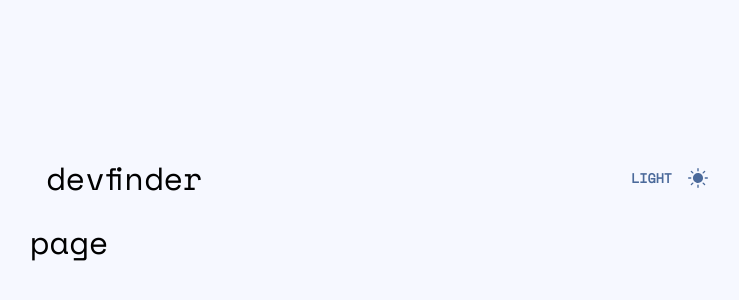
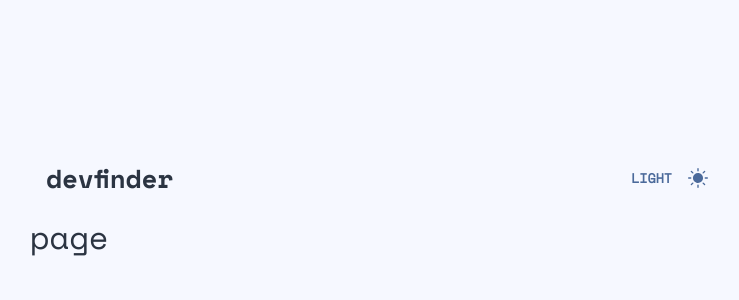
Before and after one commit to frnrx/github-user-search-tool, a React (Create React App) app: page / in a window 1280 px wide. Shown: the part 198-498 px from the top of the page, without its empty margins (260-999 px from the left). Built offline with nearby package versions, Linux system fonts and the light colour scheme.

Commit message:
Add typography components

```diff
--- a/src/components/Header/index.tsx
+++ b/src/components/Header/index.tsx
@@ -2,6 +2,7 @@ import React from "react";
 import { Container, ThemeToggle } from "./styles";
 import { ReactComponent as SunSVG } from "../../styles/assets/icons/icon-sun.svg";
 import { ReactComponent as MoonSVG } from "../../styles/assets/icons/icon-moon.svg";
+import { H1 } from "../Typography";
 
 type HeaderProps = {
   themeMode: string;
@@ -11,7 +12,7 @@ type HeaderProps = {
 const Header = ({ themeMode, toggleTheme }: HeaderProps) => {
   return (
     <Container>
-      <div>devfinder</div>
+      <H1>devfinder</H1>
       <ThemeToggle onClick={toggleTheme}>
         {themeMode}
         {themeMode === "dark" ? <MoonSVG /> : <SunSVG />}
--- a/src/components/ThemeProvider/styles.ts
+++ b/src/components/ThemeProvider/styles.ts
@@ -8,6 +8,7 @@ export const Body = styled.div`
   justify-content: center;
   align-items: center;
   flex-direction: column;
+  color: ${(props) => props.theme.colors.text};
 `;
 
 export const Container = styled.div`
--- /dev/null
+++ b/src/components/Typography/index.ts
@@ -0,0 +1,40 @@
+import styled from "styled-components";
+
+export const H1 = styled.h1`
+  font-size: 26px;
+  line-height: 38px;
+  font-family: "SpaceMonoBold";
+  margin: 0;
+  color: ${(props) => props.theme.colors.text};
+`;
+
+export const H2 = styled.h2`
+  font-size: 22px;
+  line-height: 33px;
+  font-family: "SpaceMonoBold";
+  margin: 0;
+  color: ${(props) => props.theme.colors.text};
+`;
+
+export const H3 = styled.h3`
+  font-size: 16px;
+  line-height: 24px;
+  font-family: "SpaceMono";
+  margin: 0;
+  color: ${(props) => props.theme.colors.primary};
+`;
+
+export const H4 = styled.h4`
+  font-size: 13px;
+  line-height: 20px;
+  font-family: "SpaceMono";
+  margin: 0;
+  color: ${(props) => props.theme.colors.textHighlight};
+`;
+
+export const Body = styled.span`
+  font-size: 15px;
+  line-height: 25px;
+  font-family: "SpaceMono";
+  color: ${(props) => props.theme.colors.text};
+`;
```
